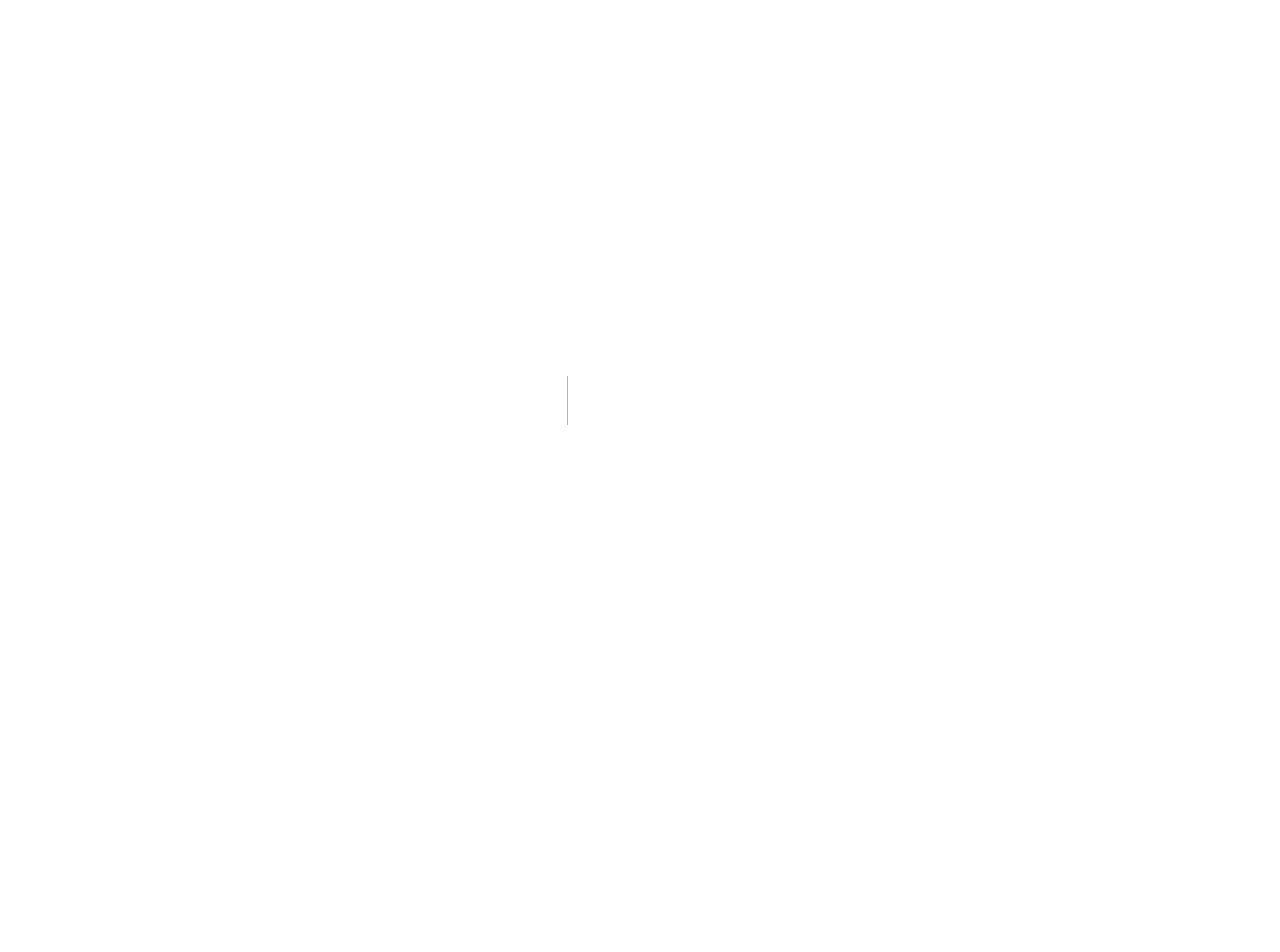
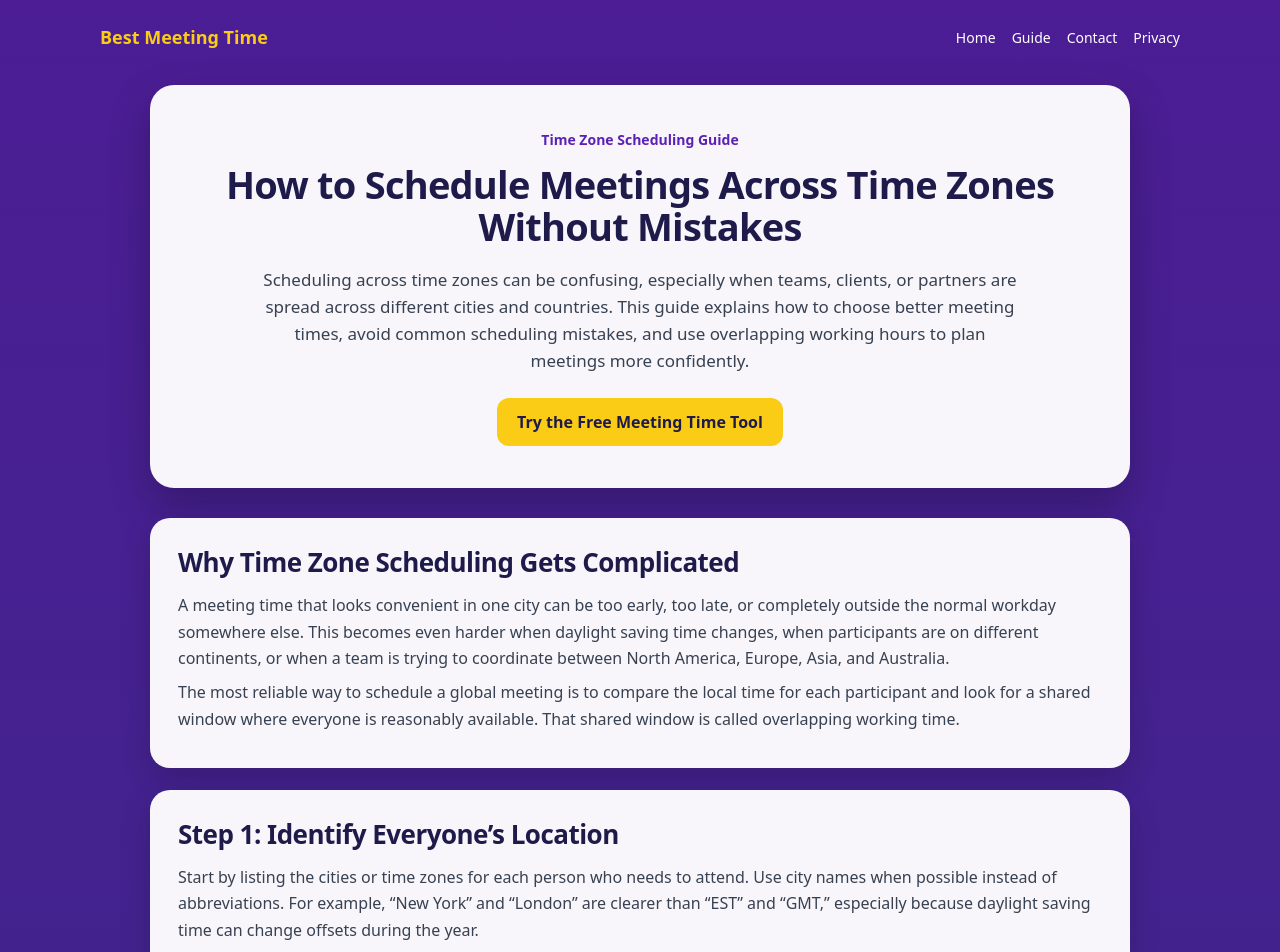
Before and after one commit to techtalk1282/Best-Meeting-Time, a Next.js app: page /how-to-schedule-meetings-across-time-zones in a window 1280 px wide. Before the commit this address had no page. Shown: the top 952 px of the page. Before the commit the page ends 800 px from the top, so only its background shows below. Built offline with nearby package versions, Linux system fonts and the light colour scheme.

Commit message:
v1.0 – Add first standalone AdSense recovery guide page for time zone scheduling
This page serves as a comprehensive guide for scheduling meetings across different time zones, providing best practices and common mistakes to avoid.

```diff
--- /dev/null
+++ b/app/how-to-schedule-meetings-across-time-zones/page.tsx
@@ -0,0 +1,337 @@
+/**
+ * File: app/how-to-schedule-meetings-across-time-zones/page.tsx
+ * Version: v1.0 (ADSENSE CONTENT PAGE)
+ * Date: 2026-04-23
+ *
+ * PURPOSE:
+ * - Create the first standalone AdSense recovery guide page
+ * - Add original, useful scheduling content outside the homepage
+ * - Build site depth and internal linking for Google review
+ *
+ * ROLLBACK:
+ * - Delete this folder/page if needed:
+ *   app/how-to-schedule-meetings-across-time-zones
+ */
+
+export const metadata = {
+  title: "How to Schedule Meetings Across Time Zones | Best Meeting Time",
+  description:
+    "Learn how to schedule meetings across time zones without mistakes. Compare working hours, avoid late-night calls, and plan better global meetings.",
+};
+
+export default function HowToScheduleMeetingsAcrossTimeZonesPage() {
+  return (
+    <main style={page}>
+      <header style={nav}>
+        <a href="/" style={logo}>
+          Best Meeting Time
+        </a>
+
+        <div style={navLinks}>
+          <a href="/" style={navLink}>Home</a>
+          <a href="/how-to-schedule-meetings-across-time-zones" style={navLink}>Guide</a>
+          <a href="/contact" style={navLink}>Contact</a>
+          <a href="/privacy-policy" style={navLink}>Privacy</a>
+        </div>
+      </header>
+
+      <section style={hero}>
+        <p style={eyebrow}>Time Zone Scheduling Guide</p>
+
+        <h1 style={headline}>
+          How to Schedule Meetings Across Time Zones Without Mistakes
+        </h1>
+
+        <p style={intro}>
+          Scheduling across time zones can be confusing, especially when teams,
+          clients, or partners are spread across different cities and countries.
+          This guide explains how to choose better meeting times, avoid common
+          scheduling mistakes, and use overlapping working hours to plan meetings
+          more confidently.
+        </p>
+
+        <a href="/#schedule-tool" style={primaryButton}>
+          Try the Free Meeting Time Tool
+        </a>
+      </section>
+
+      <article style={article}>
+        <section style={panel}>
+          <h2 style={heading}>Why Time Zone Scheduling Gets Complicated</h2>
+
+          <p style={text}>
+            A meeting time that looks convenient in one city can be too early,
+            too late, or completely outside the normal workday somewhere else.
+            This becomes even harder when daylight saving time changes, when
+            participants are on different continents, or when a team is trying
+            to coordinate between North America, Europe, Asia, and Australia.
+          </p>
+
+          <p style={text}>
+            The most reliable way to schedule a global meeting is to compare
+            the local time for each participant and look for a shared window
+            where everyone is reasonably available. That shared window is called
+            overlapping working time.
+          </p>
+        </section>
+
+        <section style={panel}>
+          <h2 style={heading}>Step 1: Identify Everyone’s Location</h2>
+
+          <p style={text}>
+            Start by listing the cities or time zones for each person who needs
+            to attend. Use city names when possible instead of abbreviations.
+            For example, “New York” and “London” are clearer than “EST” and
+            “GMT,” especially because daylight saving time can change offsets
+            during the year.
+          </p>
+
+          <div style={exampleBox}>
+            <h3 style={smallHeading}>Example</h3>
+            <p style={text}>Participant 1: New York, USA</p>
+            <p style={text}>Participant 2: London, United Kingdom</p>
+            <p style={text}>Participant 3: Tokyo, Japan</p>
+          </div>
+        </section>
+
+        <section style={panel}>
+          <h2 style={heading}>Step 2: Compare Normal Working Hours</h2>
+
+          <p style={text}>
+            A practical meeting window usually falls between 9:00 AM and 5:00 PM
+            for most participants. For global teams, that perfect window may not
+            always exist, but the goal is to find the least disruptive option.
+          </p>
+
+          <p style={text}>
+            If one person has to meet early or late, try to rotate that
+            inconvenience over time instead of making the same person adjust
+            every week.
+          </p>
+        </section>
+
+        <section style={panel}>
+          <h2 style={heading}>Step 3: Look for the Best Overlap</h2>
+
+          <p style={text}>
+            The best meeting time is usually where the working hours overlap
+            between cities. For example, New York and London often have a useful
+            overlap during the New York morning and London afternoon.
+          </p>
+
+          <div style={exampleBox}>
+            <h3 style={smallHeading}>New York to London Example</h3>
+            <p style={text}>New York: 9:00 AM</p>
+            <p style={text}>London: 2:00 PM</p>
+            <p style={highlight}>
+              This is often a strong meeting window because both locations are
+              within a normal workday.
+            </p>
+          </div>
+        </section>
+
+        <section style={panel}>
+          <h2 style={heading}>Common Mistakes to Avoid</h2>
+
+          <ul style={list}>
+            <li>Scheduling based on your own time zone without checking others</li>
+            <li>Forgetting daylight saving time changes</li>
+            <li>Choosing a time that is late at night for another participant</li>
+            <li>Assuming the same time works every season</li>
+            <li>Not confirming the final meeting time in each person’s local time</li>
+          </ul>
+        </section>
+
+        <section style={panel}>
+          <h2 style={heading}>Best Practices for Global Meetings</h2>
+
+          <ul style={list}>
+            <li>Use city names instead of time zone abbreviations</li>
+            <li>Check working-hour overlap before sending invites</li>
+            <li>Keep recurring meetings short when teams are spread globally</li>
+            <li>Rotate inconvenient meeting times fairly</li>
+            <li>Include the meeting time clearly in multiple time zones</li>
+          </ul>
+        </section>
+
+        <section style={ctaPanel}>
+          <h2 style={heading}>Find Your Best Meeting Time Faster</h2>
+
+          <p style={text}>
+            Instead of manually converting time zones, use Best Meeting Time to
+            compare cities and find an overlap window quickly.
+          </p>
+
+          <a href="/#schedule-tool" style={primaryButton}>
+            Use the Free Tool
+          </a>
+        </section>
+      </article>
+
+      <footer style={footer}>
+        <a href="/" style={footerLink}>Home</a>
+        <a href="/contact" style={footerLink}>Contact</a>
+        <a href="/privacy-policy" style={footerLink}>Privacy Policy</a>
+        <a href="/terms" style={footerLink}>Terms</a>
+      </footer>
+    </main>
+  );
+}
+
+const page = {
+  minHeight: "100vh",
+  background: "linear-gradient(180deg, #4c1d95 0%, #312e81 100%)",
+  color: "#111827",
+  padding: "24px 20px 50px",
+};
+
+const nav = {
+  maxWidth: "1080px",
+  margin: "0 auto 34px",
+  display: "flex",
+  justifyContent: "space-between",
+  alignItems: "center",
+  gap: "20px",
+  flexWrap: "wrap" as const,
+};
+
+const logo = {
+  color: "#facc15",
+  fontWeight: 800,
+  fontSize: "18px",
+  textDecoration: "none",
+};
+
+const navLinks = {
+  display: "flex",
+  gap: "16px",
+  flexWrap: "wrap" as const,
+};
+
+const navLink = {
+  color: "white",
+  textDecoration: "none",
+  fontSize: "14px",
+};
+
+const hero = {
+  maxWidth: "980px",
+  margin: "0 auto 30px",
+  background: "rgba(255,255,255,0.96)",
+  borderRadius: "24px",
+  padding: "42px 34px",
+  textAlign: "center" as const,
+  boxShadow: "0 16px 40px rgba(0,0,0,0.25)",
+};
+
+const eyebrow = {
+  display: "inline-block",
+  marginBottom: "14px",
+  color: "#5b21b6",
+  fontWeight: 800,
+  fontSize: "14px",
+};
+
+const headline = {
+  color: "#1e1b4b",
+  fontSize: "38px",
+  lineHeight: "1.1",
+  margin: "0 0 18px",
+};
+
+const intro = {
+  maxWidth: "760px",
+  margin: "0 auto 24px",
+  color: "#374151",
+  fontSize: "17px",
+  lineHeight: "1.6",
+};
+
+const primaryButton = {
+  display: "inline-block",
+  background: "#facc15",
+  color: "#1e1b4b",
+  padding: "12px 20px",
+  borderRadius: "12px",
+  fontWeight: 800,
+  textDecoration: "none",
+};
+
+const article = {
+  maxWidth: "980px",
+  margin: "0 auto",
+};
+
+const panel = {
+  background: "rgba(255,255,255,0.96)",
+  borderRadius: "20px",
+  padding: "28px",
+  marginBottom: "22px",
+  boxShadow: "0 10px 30px rgba(0,0,0,0.18)",
+};
+
+const ctaPanel = {
+  background: "rgba(255,255,255,0.96)",
+  borderRadius: "20px",
+  padding: "30px",
+  marginBottom: "22px",
+  textAlign: "center" as const,
+  boxShadow: "0 10px 30px rgba(0,0,0,0.18)",
+};
+
+const heading = {
+  color: "#1e1b4b",
+  fontSize: "26px",
+  margin: "0 0 12px",
+};
+
+const smallHeading = {
+  color: "#1e1b4b",
+  fontSize: "18px",
+  margin: "0 0 8px",
+};
+
+const text = {
+  color: "#374151",
+  fontSize: "16px",
+  lineHeight: "1.65",
+  margin: "8px 0",
+};
+
+const list = {
+  color: "#374151",
+  fontSize: "16px",
+  lineHeight: "1.7",
+  paddingLeft: "24px",
+  margin: 0,
+};
+
+const exampleBox = {
+  marginTop: "18px",
+  background: "#f5f3ff",
+  border: "1px solid #c4b5fd",
+  borderRadius: "16px",
+  padding: "18px",
+};
+
+const highlight = {
+  color: "#f59e0b",
+  fontWeight: 800,
+  fontSize: "16px",
+  lineHeight: "1.55",
+};
+
+const footer = {
+  maxWidth: "980px",
+  margin: "34px auto 0",
+  display: "flex",
+  justifyContent: "center",
+  gap: "18px",
+  flexWrap: "wrap" as const,
+};
+
+const footerLink = {
+  color: "white",
+  textDecoration: "none",
+  fontSize: "14px",
+};
```
